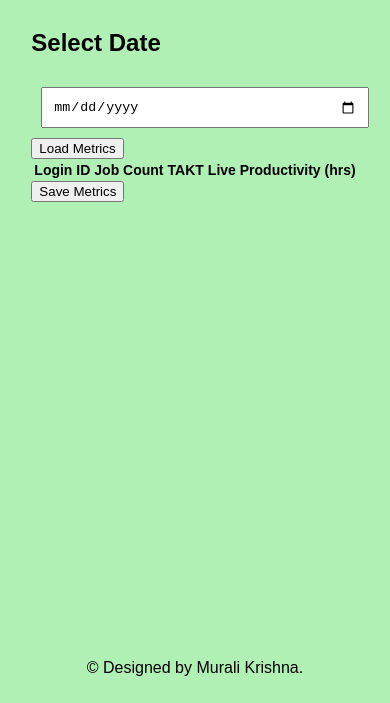
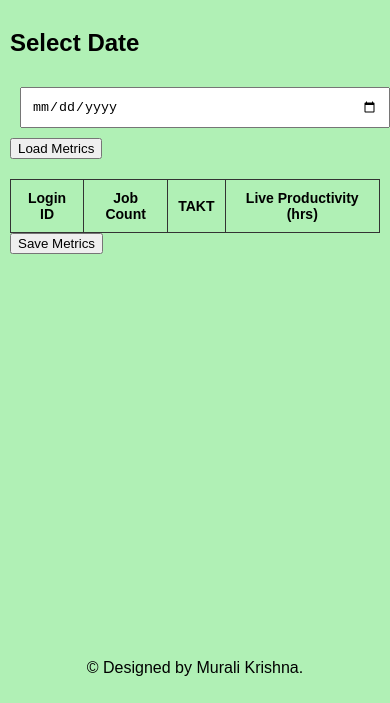
Before and after one commit to Krishna1997-coder/DRT-Adhoc, a website: page public/dod_metrics_entry.html in a window 390 px wide. Shown: the part 141-844 px from the top of the page. Drawn offline with Linux system fonts and the light colour scheme.

Commit message:
ADhocs entry change

```diff
--- a/public/styles.css
+++ b/public/styles.css
@@ -90,6 +90,55 @@ input, select {
     padding: 10px;
     width: 200px;
     box-sizing: border-box; /* Ensure padding doesn't affect total width */
+}
+/* Table Styles */
+table {
+    margin-top: 20px;
+    max-height: 60vh;   /* Limit the height of the table to 60% of the viewport */
+    overflow-y: auto;   /* Enable scrolling if content exceeds max height */
+    border-collapse: collapse;
+    width: 100%;        /* Make table full width */
+}
+
+th, td {
+    border: 1px solid #333;
+    padding: 10px;
+    text-align: center;
+    word-wrap: break-word;
+}
+
+tr:hover {
+    background-color: #e9ecef; /* Light background on hover */
+}
+
+/* Responsive Design */
+@media (max-width: 600px) {
+    .button {
+        width: 100%; /* Make buttons full width on small screens */
+    }
+
+    input, select {
+        width: 100%; /* Make inputs full width on small screens */
+    }
+
+    table {
+        width: 100%; /* Full width for tables on small screens */
+    }
+}
+
+@media (max-width: 900px) {
+    table {
+        font-size: 14px; /* Adjust font size for tablets */
+    }
+}
+
+/* Footer Styles */
+footer {
+    background-color: #b0f0b5; /* Background color for the footer */
+    padding: 10px 0; /* Padding for better spacing */
+    text-align: center; /* Center footer text */
+    margin-top: auto; /* Push footer to the bottom */
+    width: 100%; /* Ensure footer takes full width */
 }
 
 /* Containers */
```
